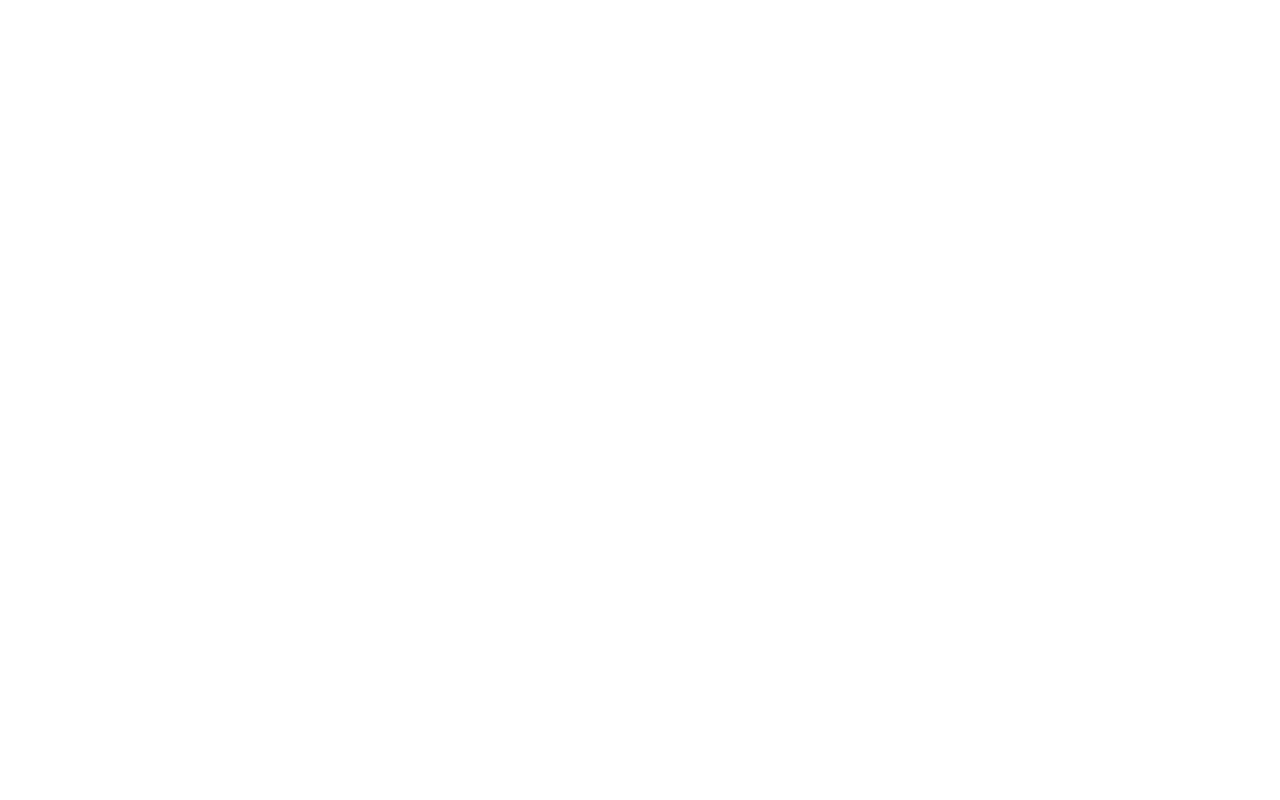
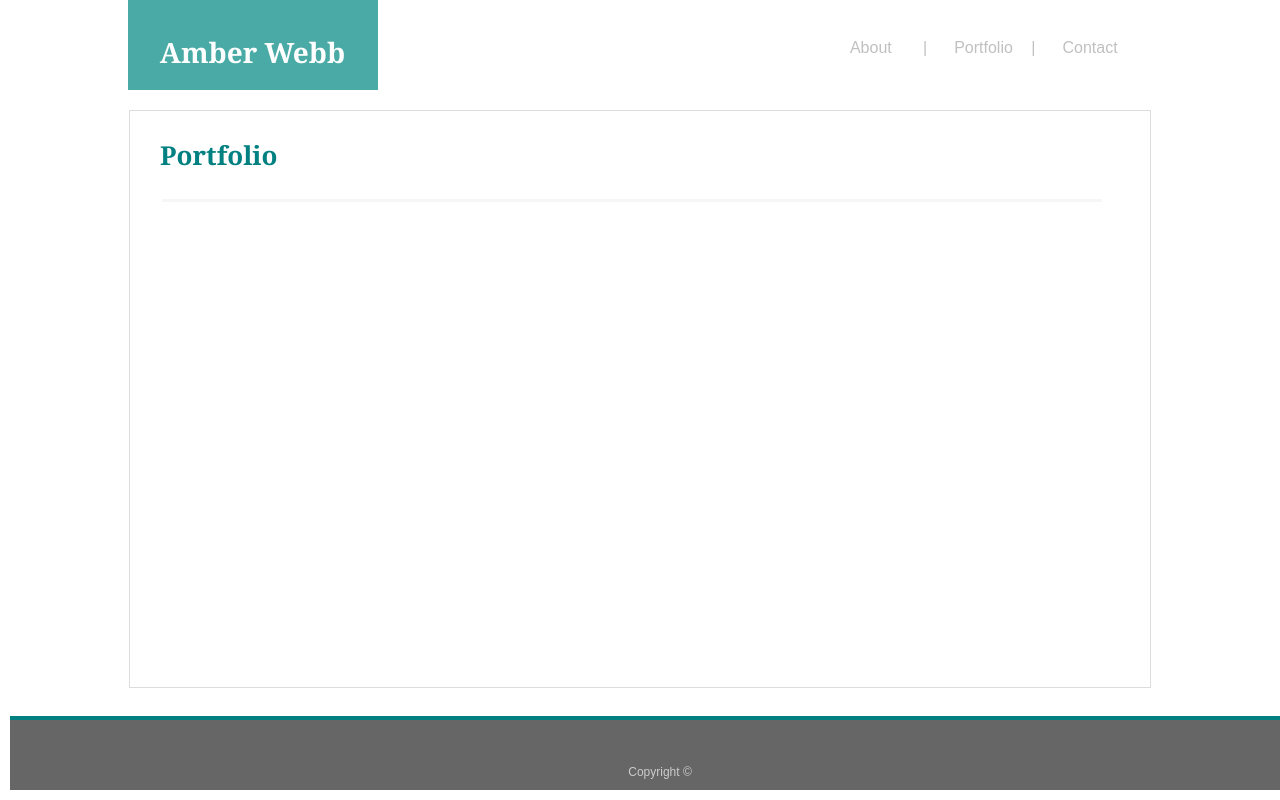
Before and after one commit to Aboutique1/Basic-Portfolio, a plain HTML site: page portfolio.html in a window 1280 px wide. Drawn offline with Linux system fonts and the light colour scheme.

Commit message:
Footer copright added to Html files and styled the copyright in CSS file.

```diff
--- a/assets/css/style.css
+++ b/assets/css/style.css
@@ -61,6 +61,10 @@ nav{
     height: 50px;
     position: fixed;
     bottom: 0;
+    display: block;
+    padding: 10px;
+    margin: 10px;
+
 }
 .bigContentText{
     color: teal;
@@ -120,5 +124,13 @@ background: rgb(245,246,246); /* Old browsers */
     font-family: Arial, Helvetica, sans-serif;
     text-decoration: none;
     color:silVer;
+    }
+
+.copyRight{
+    text-align: center;
+    color:#cccccc;
+    margin-top: 35px;
+    font-family: Arial, Helvetica, sans-serif;
+    font-size: 12px;
 
 }
--- a/portfolio.html
+++ b/portfolio.html
@@ -0,0 +1,64 @@
+<!DOCTYPE html>
+<html lang="en">
+<head>
+    <link rel="stylesheet" href="assets/css/style.css">
+    <meta charset="UTF-8">
+    <meta name="viewport" content="width=device-width, initial-scale=1.0">
+    <meta http-equiv="X-UA-Compatible" content="ie=edge">
+    <title>Document</title>
+</head>
+<body>
+    <div class="navContainer mainHeader">
+            <nav class="navContent">
+                <div class="yourName">
+                    <p class="yourNameText">
+                        Amber Webb
+                    </p>
+                </div>
+
+                <ul class="navButtons">
+                    <li class="navButton">
+                        <a class="navButton" href="#">
+                        About
+                        </a>
+                    </li>
+                    <li class="navButton">
+                        |
+                    </li>
+                    <li class="navButton">
+                        <a class="navButton" href="#">
+                        Portfolio
+                        </a>
+                    </li>
+                    <li class="navButton">
+                        |
+                    </li>
+                    <li class="navButton">
+                        <a class="navButton" href="#">
+                        Contact
+                        </a>
+                    </li>
+
+                </ul>
+                </nav>
+
+    </div>
+    <main class="mainContent mainContentBackground mainContentBorder">
+        <p class="bigContentText">
+            Portfolio
+       </p>
+       <div class="horizontalLine">
+
+       </div>
+
+    </main>
+    <footer class="footer mainFooterBackground mainFooterBorder">
+        <p class="copyRight">
+           Copyright &copy;
+        </p>
+    </footer>
+
+
+
+</body>
+</html>
```
Also changed, not shown: contact.html (+15 -1 lines), index.html (+3 -0 lines).
